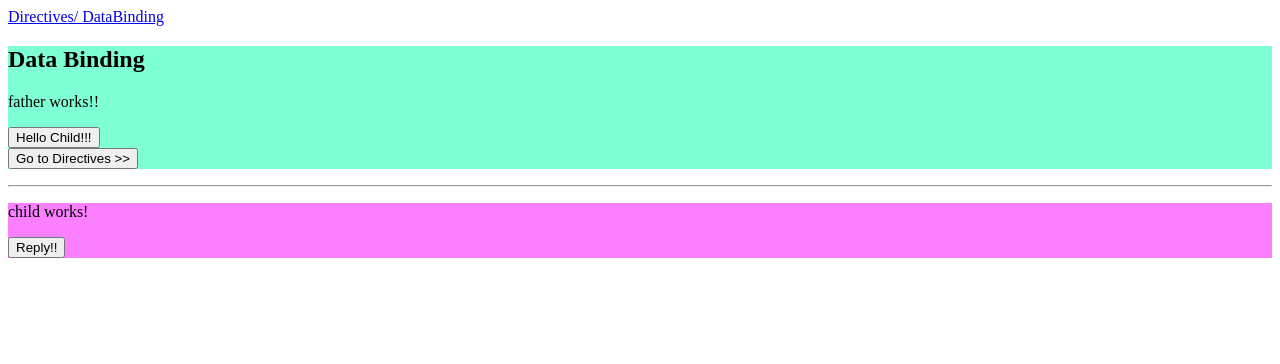
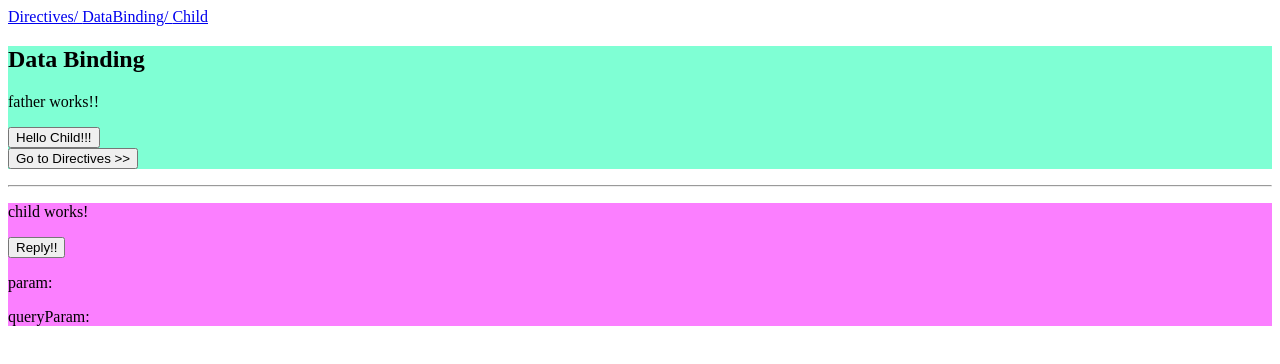
Before and after one commit to patriciaSR/angular-kairos, an Angular app: page /databinding in a window 1280 px wide. Shown: the top 364 px of the page. Built offline with nearby package versions, Linux system fonts and the light colour scheme.

Commit message:
add params and queryparams example

```diff
--- a/src/app/app.component.html
+++ b/src/app/app.component.html
@@ -10,7 +10,8 @@
 <app-father></app-father> -->
 <nav>
   <a [routerLink]="['directives']">Directives/ </a>
-  <a [routerLink]="['databinding']">DataBinding</a>
+  <a [routerLink]="['databinding']">DataBinding/ </a>
+  <a [routerLink]="['databinding/child']" [queryParams]="{message:'hola'}">Child</a>
 </nav>
 
 <router-outlet></router-outlet>
--- a/src/app/data-binding/child/child.component.html
+++ b/src/app/data-binding/child/child.component.html
@@ -2,4 +2,8 @@
 
 <p>{{ message}}</p>
 
+
 <button (click)="onReply()">Reply!!</button>
+
+<p>param: {{ child }}</p>
+<p>queryParam: {{ param }}</p>
--- a/src/app/data-binding/child/child.component.ts
+++ b/src/app/data-binding/child/child.component.ts
@@ -1,4 +1,5 @@
 import { Component, EventEmitter, Input, OnInit, Output } from '@angular/core';
+import { ActivatedRoute } from '@angular/router';
 
 @Component({
   selector: 'app-child',
@@ -8,10 +9,15 @@ import { Component, EventEmitter, Input, OnInit, Output } from '@angular/core';
 export class ChildComponent implements OnInit {
   @Input() message: string;
   @Output() reply = new EventEmitter<string>();
+  child: string;
+  param: string;
 
-  constructor() { }
+  constructor(private activatedRoute: ActivatedRoute) { }
 
   ngOnInit(): void {
+    this.child = this.activatedRoute.snapshot.params.child;
+    this.param = this.activatedRoute.snapshot.queryParams.message;
+
   }
 
   onReply() {
--- a/src/app/data-binding/data-binding.module.ts
+++ b/src/app/data-binding/data-binding.module.ts
@@ -6,6 +6,7 @@ import { FatherComponent } from './father/father.component';
 
 const ROUTES: Routes = [
   { path: '', component: FatherComponent},
+  { path: ':child', component: ChildComponent},
 ];
 
 
```
Also changed, not shown: 1 other file (tests, documents, lock files or other folders).
